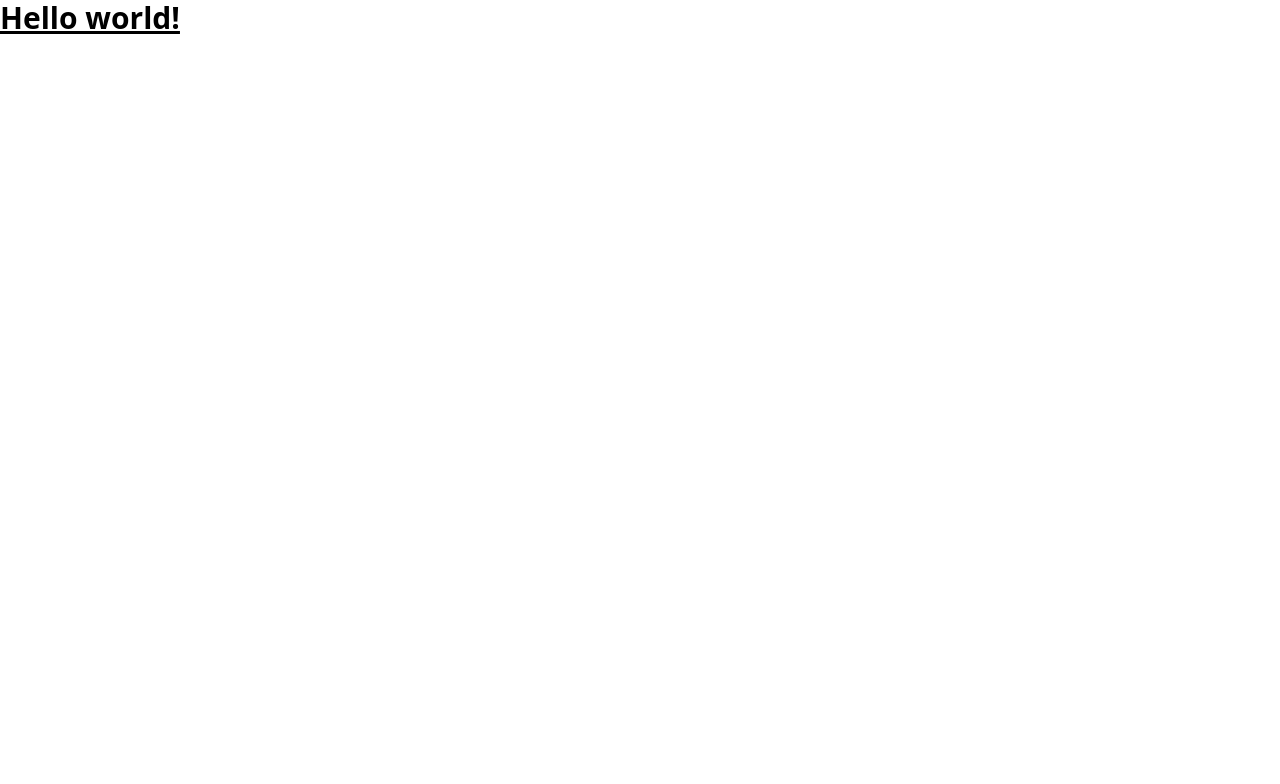
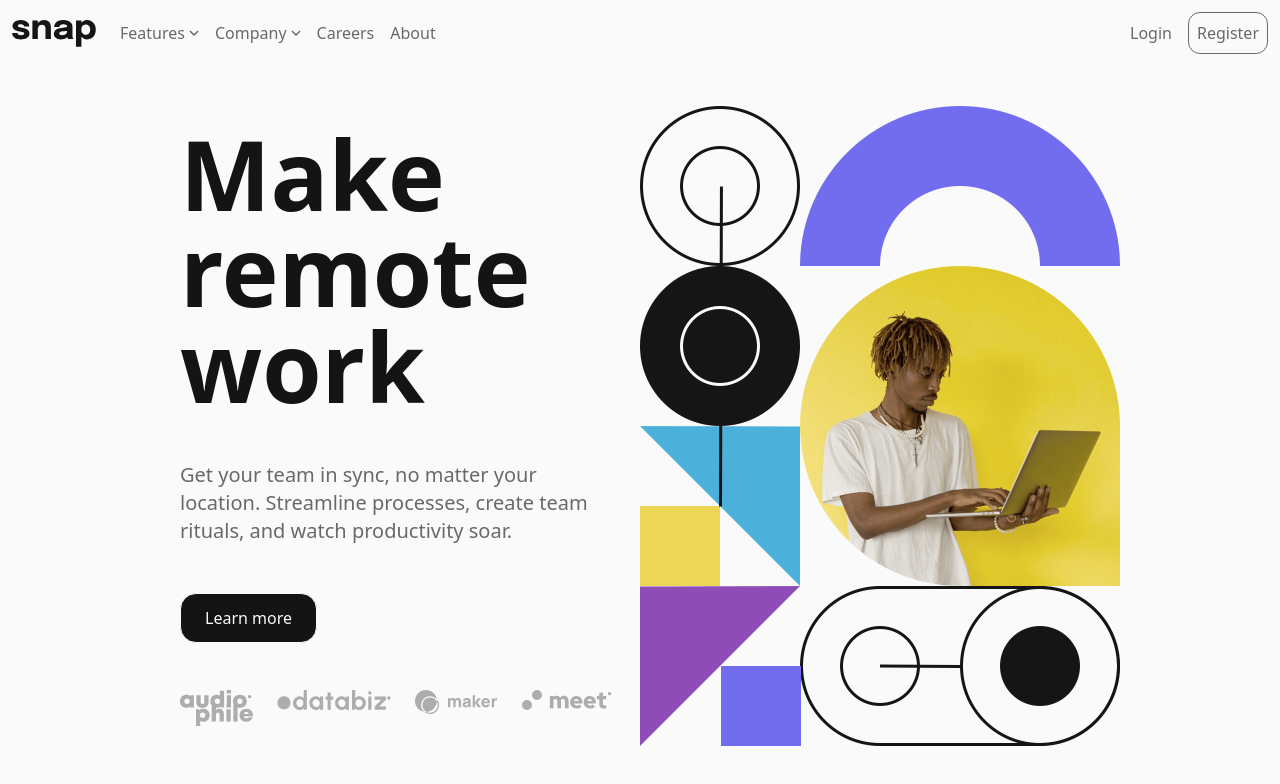
Before and after one commit to open852134/React-Vite-TailwindCSS, a React (Vite) app: page / in a window 1280 px wide. Shown: the top 784 px of the page. Built offline with nearby package versions, Linux system fonts and the light colour scheme.

Commit message:
feat: update App page

```diff
--- /dev/null
+++ b/src/App.css
@@ -0,0 +1,11 @@
+.dropdown:hover .dropdown-menu,
+.dropdown:focus-within .dropdown-menu {
+  opacity: 1;
+  visibility: visible;
+  height: initial;
+}
+
+.dropdown:hover .dropdown-icon,
+.dropdown:focus-within .dropdown-icon {
+  transform: rotate(180deg);
+}
--- a/src/App.jsx
+++ b/src/App.jsx
@@ -1,11 +1,215 @@
-import { useState } from "react";
+import React, { useState } from "react";
+import classnames from "classnames";
+import "./App.css";
+
+const NAVBAR_ITEMS = [
+  {
+    label: "Features",
+    icon: "../public/assets/icon-arrow-down.svg",
+    children: [
+      { label: "Todo List", icon: "../public/assets/icon-todo.svg" },
+      { label: "Calendar", icon: "../public/assets/icon-calendar.svg" },
+      { label: "Reminders", icon: "../public/assets/icon-reminders.svg" },
+      { label: "Planning", icon: "../public/assets/icon-planning.svg" },
+    ],
+  },
+  {
+    label: "Company",
+    icon: "../public/assets/icon-arrow-down.svg",
+    children: [{ label: "History" }, { label: "Our Team" }, { label: "Blog" }],
+  },
+  { label: "Careers" },
+  { label: "About" },
+];
 
 function App() {
-  const [count, setCount] = useState(0);
+  const [isMemnuOpened, setIsMemnuOpened] = useState(false);
+
+  const handleMenuTrigger = () => {
+    setIsMemnuOpened((preState) => !preState);
+  };
 
   return (
-    <div className="App">
-      <h1 class="text-3xl font-bold underline">Hello world!</h1>
+    <div className="app bg-almostWhite h-screen w-screen">
+      <nav className="relative mx-auto px-3 py-3 mb-10">
+        <div className="flex items-center justify-between">
+          <div className="flex">
+            <img src="../public/assets/logo.svg" className="inline-block" />
+
+            {/* Menu Item Desktop */}
+            <div className="hidden xl:flex space-x-4 ml-6">
+              {NAVBAR_ITEMS.map((navItem) => (
+                <a className="dropdown relative flex items-center text-mediumGray hover:text-almostBlack cursor-pointer">
+                  <p className="text-mediumGray hover:text-almostBlack">
+                    {navItem.label}
+                  </p>
+                  {navItem.icon && (
+                    <img
+                      className="dropdown-icon ml-1 transition-all duration-300"
+                      src={navItem.icon}
+                    />
+                  )}
+
+                  {Array.isArray(navItem.children) && (
+                    <ul className="dropdown-menu opacity-0 invisible absolute top-8 bg-almostWhite shadow-navBar p-5 space-y-3 rounded-md w-[140px] transition-all duration-300">
+                      {navItem.children.map((childItem) => (
+                        <li className="text-mediumGray hover:text-almostBlack flex items-center w-auto">
+                          {childItem.icon && (
+                            <img
+                              src={childItem.icon}
+                              className="inline-block mr-2"
+                            />
+                          )}
+                          {childItem.label}
+                        </li>
+                      ))}
+                    </ul>
+                  )}
+                </a>
+              ))}
+            </div>
+          </div>
+
+          <div className="auxiliary-actions hidden xl:flex space-x-4">
+            <button
+              type="button"
+              className="text-mediumGray hover:text-almostBlack"
+            >
+              Login
+            </button>
+            <button
+              type="button"
+              className="text-mediumGray rounded-xl border-mediumGray border p-2 hover:border-almostBlack hover:text-almostBlack"
+            >
+              Register
+            </button>
+          </div>
+          <button
+            id="menu-button"
+            className="hamburger focus:outline-none xl:hidden w-[32px] h-[28px] flex flex-col justify-around"
+            onClick={handleMenuTrigger}
+          >
+            <img src="../public/assets/icon-menu.svg" />
+          </button>
+        </div>
+
+        {/* Menu Item Mobile */}
+        <div
+          className={classnames(
+            "xl:hidden fixed right-0 top-0 bg-almostBlack/70 w-full h-full",
+            {
+              "opacity-0 invisible": !isMemnuOpened,
+            }
+          )}
+        >
+          <div
+            className={classnames(
+              "w-72 bg-almostWhite p-5 h-full ml-auto transition",
+              {
+                "translate-x-0": isMemnuOpened,
+                "translate-x-full": !isMemnuOpened,
+              }
+            )}
+          >
+            <button className="ml-auto block" onClick={handleMenuTrigger}>
+              <img src="../public/assets/icon-close-menu.svg" />
+            </button>
+
+            <ul className="space-y-6 text-lg mb-8">
+              {NAVBAR_ITEMS.map((navItem) => (
+                <li className="dropdown">
+                  <a className="flex items-center text-mediumGray hover:text-almostBlack cursor-pointer">
+                    {navItem.label}
+                    {navItem.icon && (
+                      <img
+                        className="dropdown-icon ml-1 transition-all duration-300"
+                        src={navItem.icon}
+                      />
+                    )}
+                  </a>
+
+                  {Array.isArray(navItem.children) && (
+                    <ul className="dropdown-menu h-0 opacity-0 invisible ml-5 mt-3 space-y-3">
+                      {navItem.children.map((childItem) => (
+                        <li className="text-mediumGray hover:text-almostBlack flex items-center w-auto">
+                          {childItem.icon && (
+                            <img src={childItem.icon} className="mr-2" />
+                          )}
+                          {childItem.label}
+                        </li>
+                      ))}
+                    </ul>
+                  )}
+                </li>
+              ))}
+            </ul>
+
+            <button
+              type="button"
+              className="text-lg block w-full mb-8 text-center text-mediumGray hover:text-almostBlack"
+            >
+              Login
+            </button>
+            <button
+              type="button"
+              className="text-lg block w-full text-mediumGray rounded-xl border-mediumGray border p-2 hover:border-almostBlack hover:text-almostBlack"
+            >
+              Register
+            </button>
+          </div>
+        </div>
+      </nav>
+
+      <section
+        className={[
+          "flex-col-reverse",
+          "w-screen",
+          "justify-center",
+          "flex",
+          "xl:flex-row",
+          "mx-auto",
+          "xl:w-9/12",
+        ].join(" ")}
+      >
+        <div className="flex flex-col container mx-auto items-start justify-center text-center mt-5 xl:mt-0 xl:w-1/2 xl:text-left xl:justify-between xl:p-5">
+          <h1 className="text-almostBlack text-4xl font-bold w-full mb-5 xl:text-8xl xl:mb-0">
+            Make remote work
+          </h1>
+          <p className=" text-mediumGray mb-10 xl:mb-0 xl:text-xl">
+            Get your team in sync, no matter your location. Streamline
+            processes, create team rituals, and watch productivity soar.
+          </p>
+          <button className="mx-auto bg-almostBlack text-almostWhite hover:bg-almostWhite hover:text-almostBlack hover:border-almostBlack hover:border border px-6 py-3 rounded-2xl mb-10 transition-all xl:m-0">
+            Learn more
+          </button>
+
+          <ol className="sponsor flex space-x-6">
+            <li>
+              <img src="../public/assets/client-audiophile.svg" />
+            </li>
+            <li>
+              <img src="../public/assets/client-databiz.svg" />
+            </li>
+            <li>
+              <img src="../public/assets/client-maker.svg" />
+            </li>
+            <li>
+              <img src="../public/assets/client-meet.svg" />
+            </li>
+          </ol>
+        </div>
+
+        <div className="xl:w-1/2">
+          <img
+            src="../public/assets/image-hero-desktop.png"
+            className="hidden xl:block"
+          />
+          <img
+            src="../public/assets/image-hero-mobile.png"
+            className="xl:hidden w-full"
+          />
+        </div>
+      </section>
     </div>
   );
 }
```
